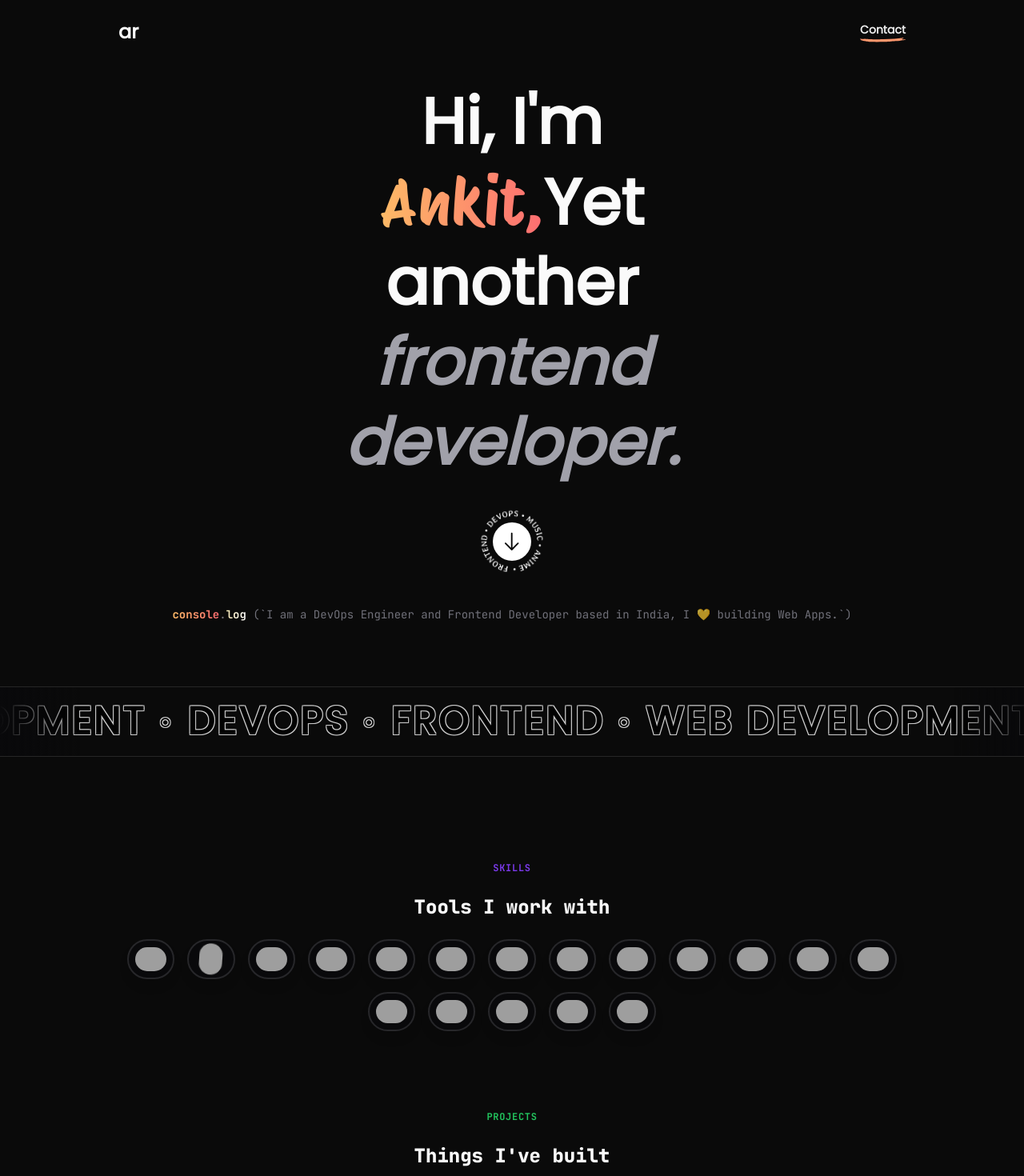
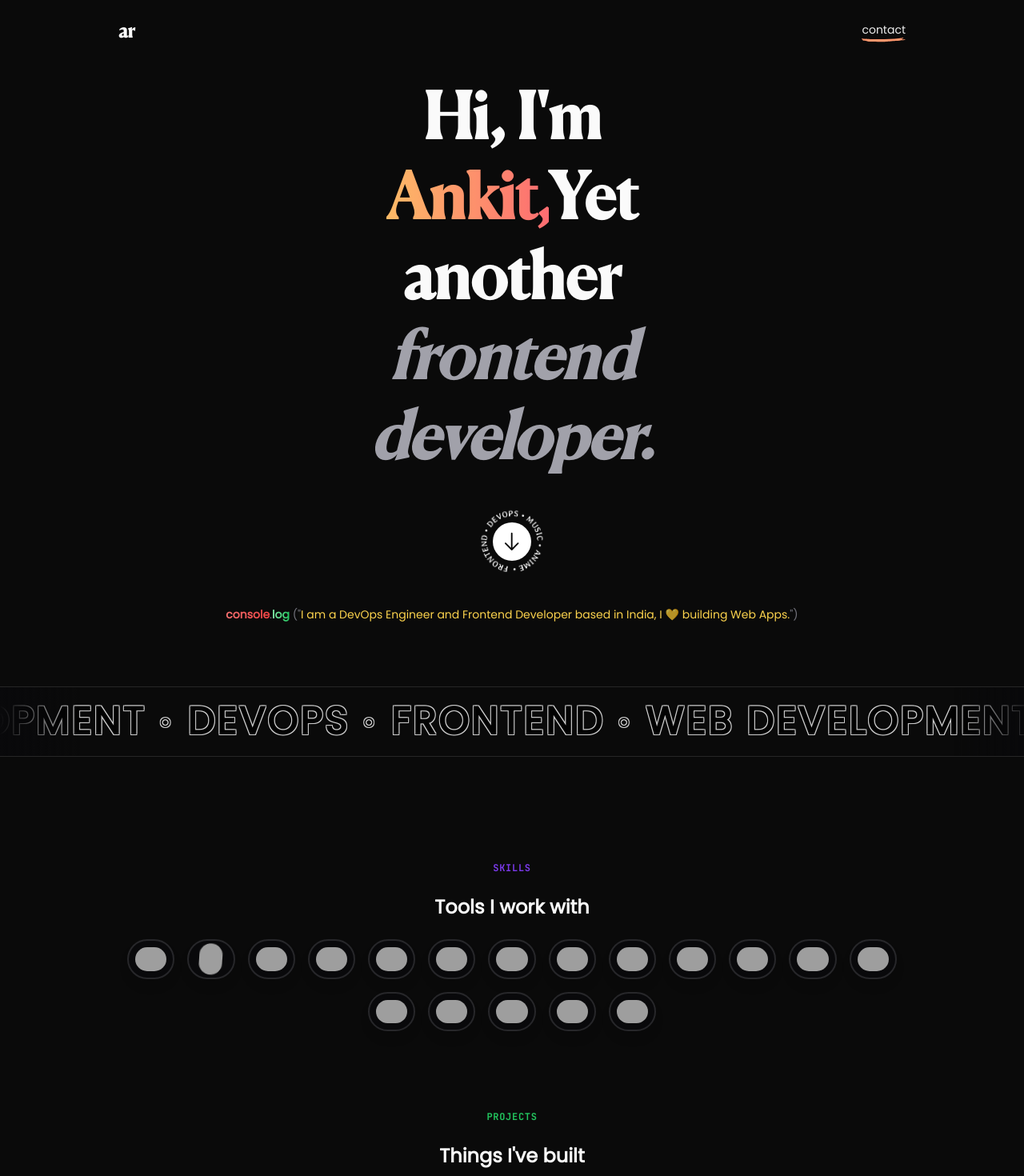
Before and after one commit to ankitrajxd/personal-portfolio, a Next.js app: page / in a window 1280 px wide. Shown: the top 1470 px of the page at 80% size. Built offline with nearby package versions, Linux system fonts and the light colour scheme; grey boxes are pictures that could not be loaded.

Commit message:
add new font

```diff
--- a/app/About.tsx
+++ b/app/About.tsx
@@ -28,7 +28,7 @@ const About = () => {
             />
           </div>
           <div>
-            <p className="inline-block font-jetbrains text-xl sm:text-2xl  font-extrabold  md:no-underline underline-offset-8 decoration-[#F11A7B]">
+            <p className="inline-block  text-xl sm:text-2xl  font-extrabold  md:no-underline underline-offset-8 decoration-[#F11A7B]">
               Ankit Raj
             </p>
           </div>
--- a/app/Hero.tsx
+++ b/app/Hero.tsx
@@ -8,9 +8,9 @@ const Hero = () => {
         className="h-auto mb-[1rem] md:my-0 md:h-[70vh] flex items-center justify-center "
       >
         <div className="mx-[5rem] md:mx-[3rem] p-10 lg:mx-[12rem] w-full relative flex items-center justify-start sm:justify-center">
-          <h1 className="text-5xl font-bold md:text-7xl xl:text-[5rem] text-left sm:text-center leading-tight md:leading-tight ">
+          <h1 className="text-5xl font-bold md:text-7xl xl:text-[5rem] text-left sm:text-center leading-tight md:leading-tight font-canela">
             Hi, I&apos;m{" "}
-            <span className="bg-clip-text font-protest font-normal   text-transparent bg-gradient-to-r from-[#FDBA66] to-[#FD6D71] ">
+            <span className="bg-clip-text font-canela   text-transparent bg-gradient-to-r from-[#FDBA66] to-[#FD6D71] ">
               Ankit,
             </span>
             Yet another{" "}
@@ -26,16 +26,20 @@ const Hero = () => {
         <CurvedText />
       </div>
 
-      <p className="text-sm text-zinc-500 text-center mt-9 font-jetbrains">
-        <span className=" bg-clip-text text-transparent font-bold bg-gradient-to-r from-[#FDBA66] to-[#FD6D71]">
+      <p className="text-sm text-zinc-500 text-center mt-9 px-2">
+        <span className=" bg-clip-text text-transparent font-bold bg-gradient-to-r from-red-400 to-red-500">
           console
         </span>
         .
-        <span className="bg-clip-text text-transparent font-semibold bg-gradient-to-r from-[#FFEFBA] to-[#FFFFFF]">
+        <span className="bg-clip-text text-transparent font-semibold bg-gradient-to-r from-green-300 to-green-500">
           log
         </span>
-        <span> (</span>`I am a DevOps Engineer and Frontend Developer based in
-        India, I <span className="opacity-70">💛</span> building Web Apps.`
+        <span> (</span>&quot;
+        <span className="text-amber-300">
+          I am a DevOps Engineer and Frontend Developer based in India, I
+        </span>
+        <span className="opacity-70"> 💛</span>
+        <span className="text-amber-300"> building Web Apps.</span>&quot;
         <span>)</span>
       </p>
     </>
--- a/app/Projects.tsx
+++ b/app/Projects.tsx
@@ -16,7 +16,7 @@ const Projects = () => {
           {/* <span className="inline-block bg-orange-600 h-2 w-[91%] absolute bottom-0 left-[3.3px] -z-10 "></span> */}
         </span>
       </h2>
-      <p className="text-center text-xl font-jetbrains sm:text-2xl mb-6 font-extrabold">
+      <p className="text-center text-xl sm:text-2xl mb-6 font-extrabold">
         Things I&apos;ve built{" "}
       </p>
 
--- a/app/components/ProjectCard.tsx
+++ b/app/components/ProjectCard.tsx
@@ -1,7 +1,6 @@
 "use client";
 import Image, { StaticImageData } from "next/image";
 import Link from "next/link";
-import React from "react";
 import Tilt from "react-parallax-tilt";
 import { GoArrowUpRight } from "react-icons/go";
 
--- a/app/components/ProjectGrid.tsx
+++ b/app/components/ProjectGrid.tsx
@@ -25,7 +25,7 @@ export interface Project {
 
 const ProjectGrid = ({ projectList }: Props) => {
   return (
-    <Tabs defaultValue="all">
+    <Tabs defaultValue="all" className="p-0">
       <TabsList className="bg-transparent border rounded-none">
         <TabsTrigger className=" rounded-none border-r" value="all">
           All
--- a/app/layout.tsx
+++ b/app/layout.tsx
@@ -23,6 +23,10 @@ const jetbrains = localFont({
   src: "../public/fonts/Jetbrains.ttf",
   variable: "--font-jetbrains",
 });
+const canela = localFont({
+  src: "../public/fonts/canela.otf",
+  variable: "--font-canela",
+});
 
 export const metadata: Metadata = {
   title: "Ankit Raj",
@@ -38,14 +42,14 @@ export default function RootLayout({
   return (
     <html lang="en">
       <body
-        className={`${poppins.className} ${protest.variable} ${jetbrains.variable}`}
+        className={`${poppins.className} ${protest.variable} ${jetbrains.variable} ${canela.variable}`}
       >
         <AnimatedDiv>
           <ThemeProvider attribute="class" defaultTheme="dark">
             <NextTopLoader
               color={
                 // "linear-gradient(26deg,#e60073 0%,#ff1493 16.66%, #ff4500 33.33%,#ff8c00 50%)"
-                "orange"
+                "green"
               }
             />
 
--- a/app/nav/NavBar.tsx
+++ b/app/nav/NavBar.tsx
@@ -9,18 +9,8 @@ const NavBar = () => {
     <div
       className={`${styles.navbar} flex   justify-between my-3 md:my-6 px-[1rem] sm:px-[2rem] lg:px-[9rem]`}
     >
-      <Link href={"/"} className="font-extrabold text-2xl ml-1">
+      <Link href={"/"} className="font-extrabold font-canela text-2xl ml-1">
         ar
-        {/* <svg
-          fill="#000000"
-          className="dark:invert w-[27px] h-[27px] opacity-95"
-          width="800px"
-          height="800px"
-          viewBox="0 0 512 512"
-          xmlns="http://www.w3.org/2000/svg"
-        >
-          <path fill-rule="evenodd" d="M256,48,496,464H16Z" />
-        </svg> */}
       </Link>
 
       <div className="flex gap-2  relative">
@@ -36,7 +26,7 @@ const NavBar = () => {
 
         <a className="text-sm mr-1 relative" href="mailto:ankitrajxd@gmail.com">
           <span>
-            <span className="font-extrabold opacity-95">Contact</span>
+            <span className=" opacity-95">contact</span>
 
             <svg
               xmlns="http://www.w3.org/2000/svg"
--- a/app/page.tsx
+++ b/app/page.tsx
@@ -36,7 +36,7 @@ export default function Home() {
         data-aos="fade-right"
         className="px-[1.3rem] lg:px-[9rem] my-[6rem] "
       >
-        <Projects />
+    <Projects />
       </div>
       <div className="bg-transparent relative  bg-[#f9fafb] px-[1.2rem] gap-y-11 py-[2rem] md:py-[2rem] lg:px-[9rem] my-[6rem] flex flex-col gap-8">
         <div
--- a/app/skills/InfiniteMarquee.tsx
+++ b/app/skills/InfiniteMarquee.tsx
@@ -25,7 +25,7 @@ const InfiniteMarquee = ({ direction, className }: Props) => {
       >
         {theme === "dark" ? (
           <p
-            className={` ${styles.strokedTextDark} font-bold dark:opacity-80 text-5xl flex gap-3`}
+            className={` ${styles.strokedTextDark} font-bold  dark:opacity-80 text-5xl flex gap-3`}
           >
             WEB DEVELOPMENT ◦ DEVOPS ◦ FRONTEND ◦ WEB DEVELOPMENT ◦ DEVOPS ◦
             FRONTEND
--- a/app/skills/SkillGrid.tsx
+++ b/app/skills/SkillGrid.tsx
@@ -13,7 +13,7 @@ const Skills = () => {
           {/* <span className="inline-block bg-violet-600 h-2 w-[85%] absolute bottom-0 left-1 -z-10 "></span> */}
         </span>
       </h2>
-      <p className="text-center font-jetbrains text-xl sm:text-2xl mb-6 font-extrabold">
+      <p className="text-center  text-xl sm:text-2xl mb-6 font-extrabold">
         Tools I work with{" "}
       </p>
       <div className="flex gap-[1rem] relative  flex-wrap items-center justify-center">
--- a/tailwind.config.ts
+++ b/tailwind.config.ts
@@ -75,6 +75,7 @@ const config = {
       fontFamily: {
         protest: "var(--font-protest)",
         jetbrains: "var(--font-jetbrains)",
+        canela: "var(--font-canela)",
       },
     },
   },
```
Also changed, not shown: public/fonts/canela.otf (added).
